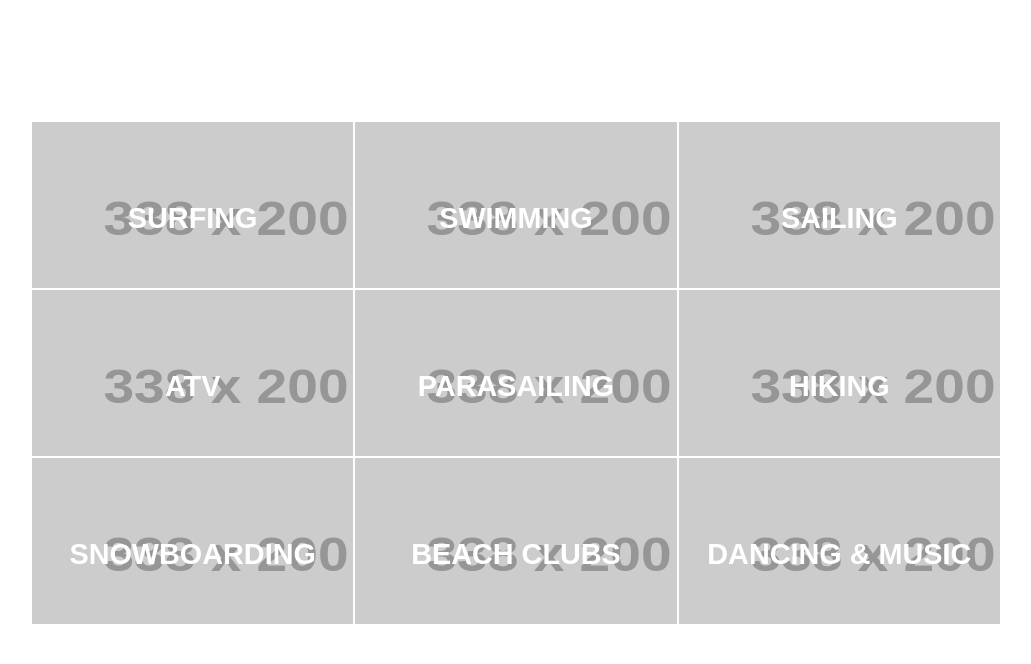
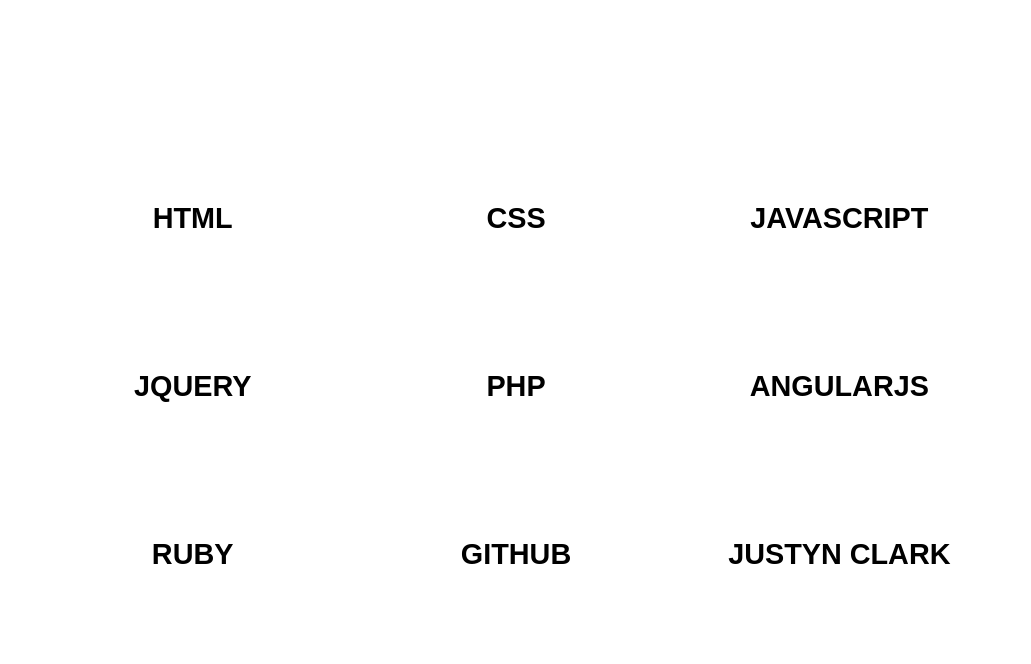
Before and after one commit to justyn-clark/niceGrid, a website: page nicegrid.html in a window 1280 px wide. Shown: the whole page, without its empty margins (124-1155 px from the left). Drawn offline with Linux system fonts and the light colour scheme; placeholder pictures from the web are drawn by us.

Commit message:
Update HTML/CSS/JS

```diff
--- a/js/app.js
+++ b/js/app.js
@@ -1,19 +1,14 @@
+$(document).ready(function (){
 
-jQuery(document).ready(function($){
-$(window).click(function(){
+$("img").hide();
+
+
+$('.row').click(function(){
+
 
  		$('img').slideToggle();
 
 
  });
+
 });
-
-
-
-
-
-// $(document).ready(function (){
-
-
-
-// });
--- a/nicegrid.html
+++ b/nicegrid.html
@@ -9,9 +9,7 @@
 
 </head>
 <body>
-
-<div id="wrapper">
-	<div id="main" class="clearfix">
+	<div id="main">
 		<div class="grid-row">
 			<div id="content">
 				<section class="row">
@@ -19,21 +17,21 @@
 						<div class="col-4 box-wrap">
 						<div class="box">
 						<a href="#"><img src="http://placehold.it/338x200" width="388" height="200" scale="0"></a>
-						<h2 class="box_title"><span>SURFING</span></h2>
+						<h2 class="box_title"><span>HTML</span></h2>
 						</div>
 
 						</div>
 						<div class="col-4 box-wrap">
 						<div class="box">
 						<a href="#"><img src="http://placehold.it/338x200" width="388" height="200" scale="0"></a>
-						<h2 class="box_title"><span>SWIMMING</span></h2>
+						<h2 class="box_title"><span>CSS</span></h2>
 						</div>
 
 						</div>
 						<div class="col-4 box-wrap">
 						<div class="box">
 						<a href="#"><img src="http://placehold.it/338x200" width="388" height="200" scale="0"></a>
-						<h2 class="box_title"><span>SAILING</span></h2>
+						<h2 class="box_title"><span>JavaScript</span></h2>
 						</div>
 						</div>
 
@@ -44,21 +42,21 @@
 						<div class="col-4 box-wrap">
 						<div class="box">
 						<a href="#"><img src="http://placehold.it/338x200" width="388" height="200" scale="0"></a>
-						<h2 class="box_title"><span>ATV</span></h2>
+						<h2 class="box_title"><span>jQuery</span></h2>
 						</div>
 
 						</div>
 						<div class="col-4 box-wrap">
 						<div class="box">
 						<a href="#"><img src="http://placehold.it/338x200" width="388" height="200" scale="0"></a>
-						<h2 class="box_title"><span>PARASAILING</span></h2>
+						<h2 class="box_title"><span>PHP</span></h2>
 						</div>
 
 						</div>
 						<div class="col-4 box-wrap">
 						<div class="box">
 						<a href="#"><img src="http://placehold.it/338x200" width="388" height="200" scale="0"></a>
-						<h2 class="box_title"><span>HIKING</span></h2>
+						<h2 class="box_title"><span>AngularJS</span></h2>
 						</div>
 						</div>
 
@@ -69,21 +67,21 @@
 						<div class="col-4 box-wrap">
 							<div class="box">
 							<a href="#"><img src="http://placehold.it/338x200" width="388" height="200" scale="0"></a>
-							<h2 class="box_title"><span>SNOWBOARDING</span></h2>
+							<h2 class="box_title"><span>Ruby</span></h2>
 							</div>
 						</div>
 
 						<div class="col-4 box-wrap">
 							<div class="box">
 							<a href="#"><img src="http://placehold.it/338x200" width="388" height="200" scale="0"></a>
-							<h2 class="box_title"><span>BEACH CLUBS</span></h2>
+							<h2 class="box_title"><span>GitHub</span></h2>
 						</div>
 
 						</div>
 						<div class="col-4 box-wrap">
 							<div class="box">
 							<a href="#"><img src="http://placehold.it/338x200" width="388" height="200" scale="0"></a>
-							<h2 class="box_title"><span>DANCING &amp; MUSIC</span></h2>
+							<h2 class="box_title"><span>Justyn Clark</span></h2>
 						</div>
 						</div>
 
@@ -91,8 +89,6 @@
 			</div>
 		</div>
 	</div>
-</div>
-
 <script src="js/app.js" type="text/javascript">></script>
 </body>
 </html>
--- a/sass/style.scss
+++ b/sass/style.scss
@@ -65,7 +65,7 @@
 text-align: center;
 width: 100%;
 font-size: 1.8em !important;
-color: #fff;
+color: black;
 top: 80px;
 margin: 0;
 pointer-events: none;
@@ -86,7 +86,7 @@
 
 @media (max-width: 1024px) {
 .box {height: 121px;}
-.box .box_title {font-size: 30px!important; top: 52px !important;}
+.box .box_title {font-size: 23px!important; top: 52px !important;}
 }
 
 
```
Also changed, not shown: css/style.css.
